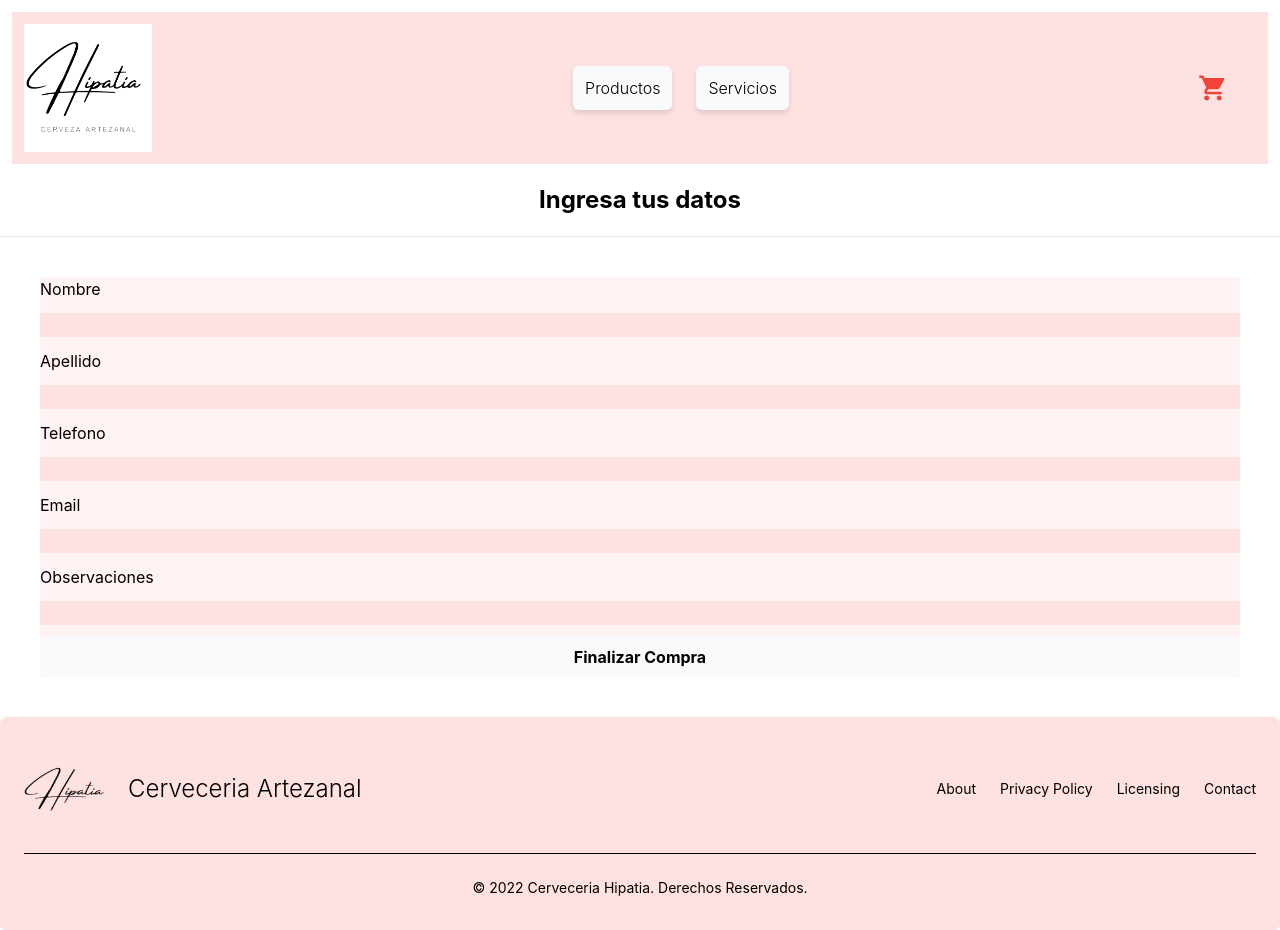
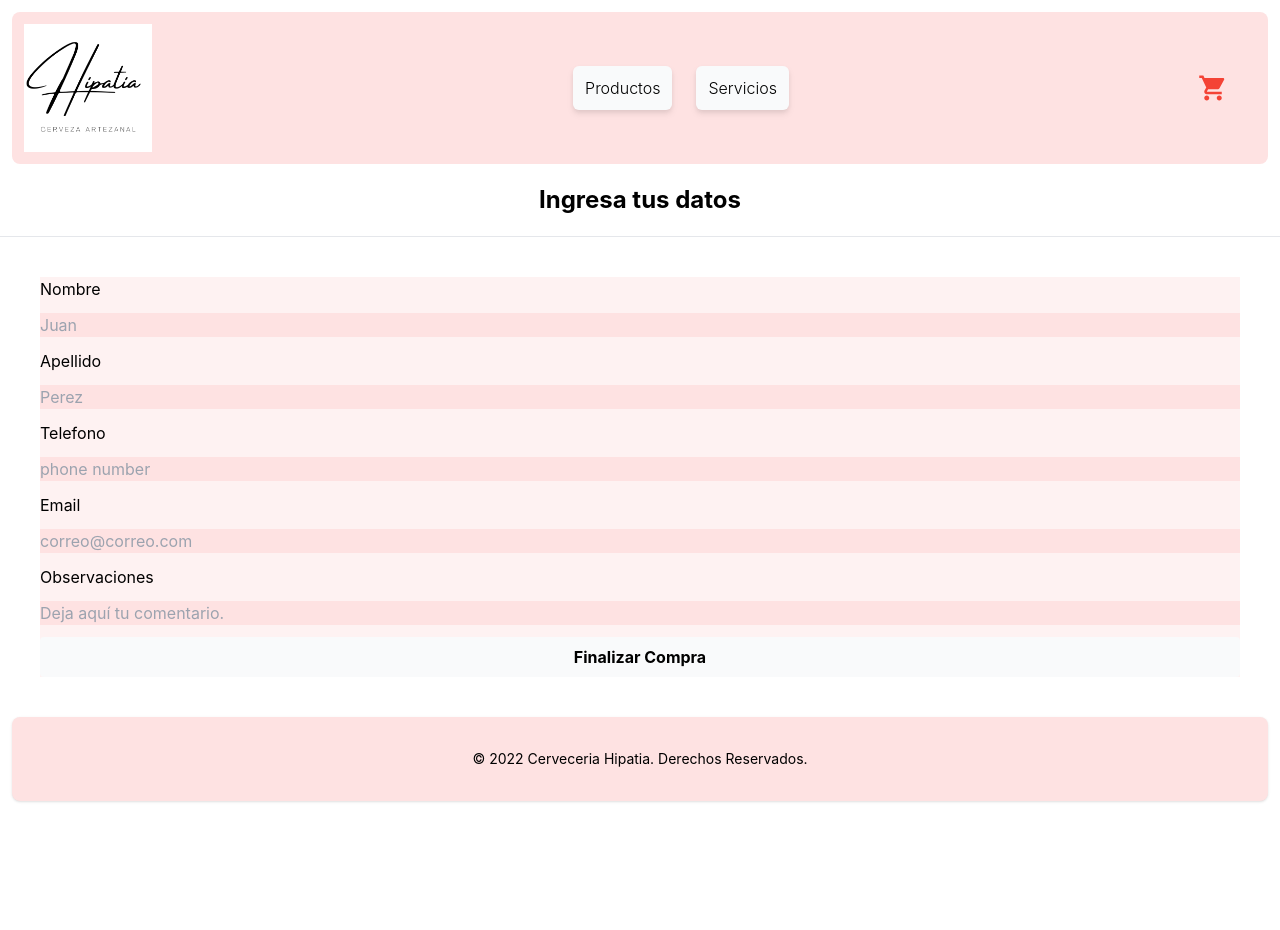
Before and after one commit to EmilianoZarza/proyectoreacr, a React (Create React App) app: page /Formulario in a window 1280 px wide. After the commit the page ends 813 px from the top, so only its background shows below. Built offline with nearby package versions, Linux system fonts and the light colour scheme.

Commit message:
firebase II

```diff
--- a/package.json
+++ b/package.json
@@ -21,6 +21,7 @@
     "react-router-dom": "^6.3.0",
     "react-scripts": "5.0.1",
     "react-spinners": "^0.13.3",
+    "sweetalert": "^2.1.2",
     "web-vitals": "^2.1.4"
   },
   "scripts": {
--- a/src/Components/Cart/Formulario.js
+++ b/src/Components/Cart/Formulario.js
@@ -40,6 +40,7 @@ import { cartContext } from "../Context/CartContext";
             .then((result) => {
                 setidVenta(result.id)
             })
+
         }
 
 
@@ -49,22 +50,22 @@ import { cartContext } from "../Context/CartContext";
                 <hr className="divider"/>
                 <form onSubmit={finishBuy} className="flex flex-col justify-content m-10 gap-3 bg-red-50">
                     <label>Nombre</label>
-                    <input onChange={createidVenta} type="text" name="nombre" className="bg-red-100" required></input>
+                    <input onChange={createidVenta} type="text" name="nombre" className="bg-red-100" placeholder="Juan" required></input>
                     <label>Apellido</label>
-                    <input onChange={createidVenta} type="text" name="apellido" className="bg-red-100" required></input>
+                    <input onChange={createidVenta} type="text" name="apellido" className="bg-red-100" placeholder="Perez" required></input>
                     <label>Telefono</label>
-                    <input onChange={createidVenta} type="number" name="telefono" className="bg-red-100" required></input>
+                    <input onChange={createidVenta} type="number" name="telefono" className="bg-red-100" placeholder="phone number" required></input>
                     <label>Email</label>
-                    <input onChange={createidVenta} type="email" name="email" className="bg-red-100"></input>
+                    <input onChange={createidVenta} type="email" name="email" className="bg-red-100" placeholder="correo@correo.com"></input>
                     <label>Observaciones</label>
-                    <input onChange={createidVenta} type="message" name="observaciones" className="bg-red-100"></input>
-                    <submit onClick={finishBuy} className="text-center bg-gray-50 hover:bg-red-300 text-black font-bold py-2 px-4 rounded" type="submit">
+                    <input onChange={createidVenta} type="message" name="observaciones" className="bg-red-100" placeholder="Deja aquí tu comentario."></input>
+                    <button className="text-center bg-gray-50 hover:bg-red-300 text-black font-bold py-2 px-4 rounded"><submit onClick={finishBuy}  type="submit">
                         Finalizar Compra
-                    </submit>
+                    </submit></button>
                 </form>
             </>
-        );
-        }
+        )
+    }
 
 
 export default Formulario
--- a/src/Components/Footer/Footer.js
+++ b/src/Components/Footer/Footer.js
@@ -1,33 +1,10 @@
 import React from "react";
-import logo from '../../assets/hipatialetras.png';
-import { Link, NavLink } from 'react-router-dom';
 
 
 function Footer() {
 
     return(
-        <footer className="p-4 bg-red-100 rounded-lg shadow md:px-6 md:py-8">
-            <div className="md:flex sm:items-center sm:justify-between">
-                <a href="#" className="flex items-center mb-4 sm:mb-0">
-                    <img src={logo} className="mr-3 h-20 w-30" alt="Hipatia Logo" />
-                    <span className="self-center ml-3 text-2xl font-light whitespace-nowrap text-black">Cerveceria Artezanal</span>
-                </a>
-                <ul className="flex flex-wrap items-center mb-6 text-sm text-black sm:mb-0">
-                    <li>
-                        <a href="#" className="mr-4 hover:underline md:mr-6 ">About</a>
-                    </li>
-                    <li>
-                        <a href="#" className="mr-4 hover:underline md:mr-6">Privacy Policy</a>
-                    </li>
-                    <li>
-                        <a href="#" className="mr-4 hover:underline md:mr-6 ">Licensing</a>
-                    </li>
-                    <li>
-                        <a href="#" className="hover:underline">Contact</a>
-                    </li>
-                </ul>
-            </div>
-            <hr className="my-6 border-black" />
+        <footer className="p-1 m-3 bg-red-100 rounded-lg shadow md:px-6 md:py-8">
             <span className="block text-sm text-black sm:text-center">© 2022 <a href="#" className="hover:underline">Cerveceria Hipatia</a>. Derechos Reservados.
             </span>
         </footer>
--- a/src/Components/NavBar/Navbar.js
+++ b/src/Components/NavBar/Navbar.js
@@ -11,7 +11,7 @@ function Navbar() {
     ];
 
     return (
-        <nav className="flex justify-between m-3 items-center bg-red-100">
+        <nav className="flex justify-between m-3 items-center bg-red-100 rounded-lg">
                 <Link to="/"><img className="w-32 m-3" src={logo} alt="logo" /></Link>
                 <div>
                     <ul>
```
Also changed, not shown: 1 other file (tests, documents, lock files or other folders).
